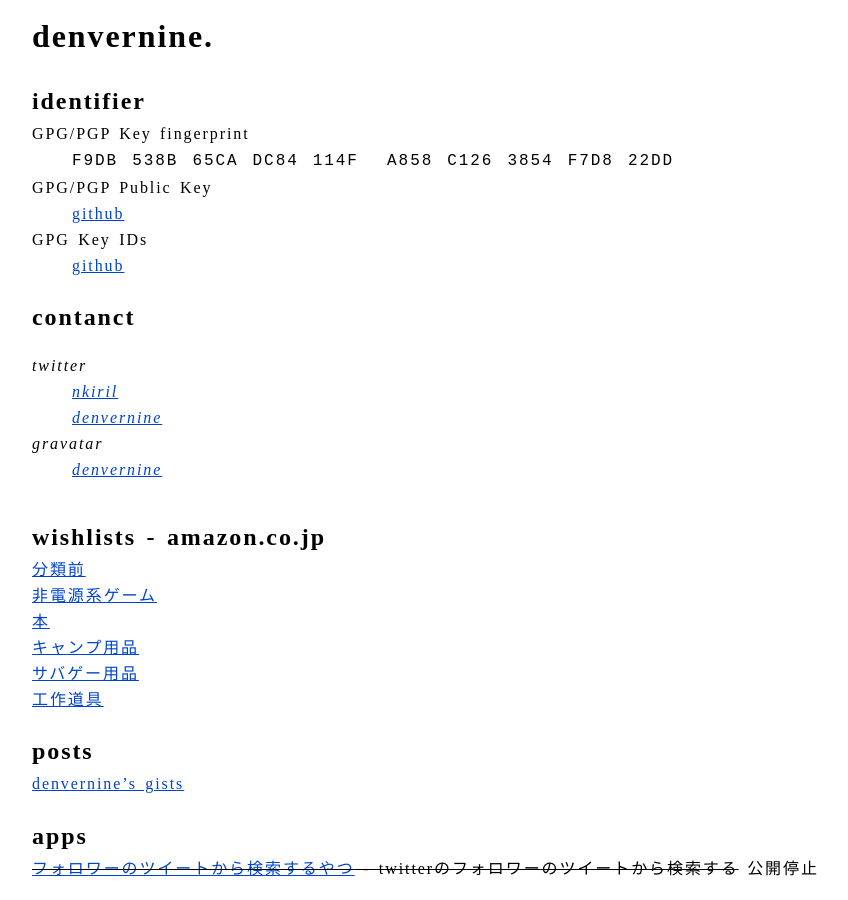
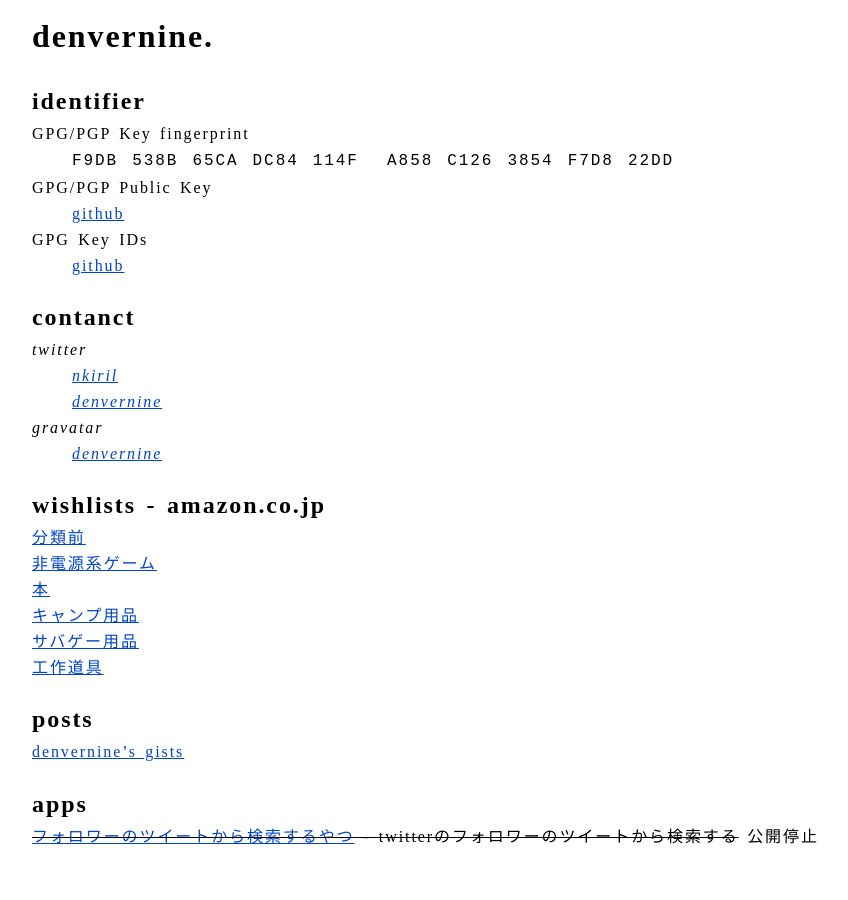
Before and after one commit to denvernine/denvernine.github.io, a Jekyll site: the page built from index.html, in a window 1280 px wide. Shown: the whole page, without its empty margins (203-1051 px from the left). Built offline with Jekyll 4.4.1, drawn with Linux system fonts in a browser that asks for light colours.

Commit message:
update index.html

```diff
--- a/index.html
+++ b/index.html
@@ -4,7 +4,7 @@
 
 <section class="grid container">
   <h2 class="grid item">identifier</h2>
-  <dl class="grid item" style="list-style: none;">
+  <dl class="grid item">
     <dt>GPG/PGP Key fingerprint
     <dd><code>F9DB 538B 65CA DC84 114F &nbsp;A858 C126 3854 F7D8 22DD</code>
     <dt>GPG/PGP Public Key
@@ -16,7 +16,7 @@
 <section class="grid container">
   <h2 class="grid item">contanct</h2>
   <address class="grid item">
-    <dl style="list-style: none;">
+    <dl class="grid item">
       {% for account in site.data.accounts %}
         {% if account.service %}<dt>{{ account.service }}{% endif %}
         <dd><a href="{{ account.url }}">{{ account.username }}</a>
```
